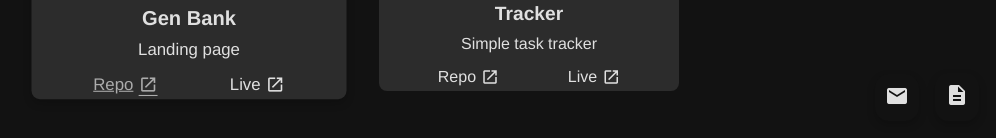
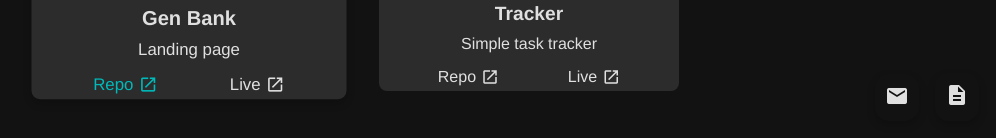
Before and after one commit to user4302/angeloedz, a Vue app: page / in a window 1280 px wide. In both pictures the pointer is over the link 409 px from the left and 1205 px from the top of the page. Shown: the part 1128-1266 px from the top of the page, without its empty margins (281-1277 px from the left). Built offline with nearby package versions, Linux system fonts and the light colour scheme.

Commit message:
link color changes on hover, remove underline on hover

```diff
--- a/src/components/ProjectCard.vue
+++ b/src/components/ProjectCard.vue
@@ -112,7 +112,7 @@ a {
 }
 
 a:hover {
-  text-decoration: underline;
+  color: rgb(0, 185, 185);
 }
 
 .material-icons {
```
